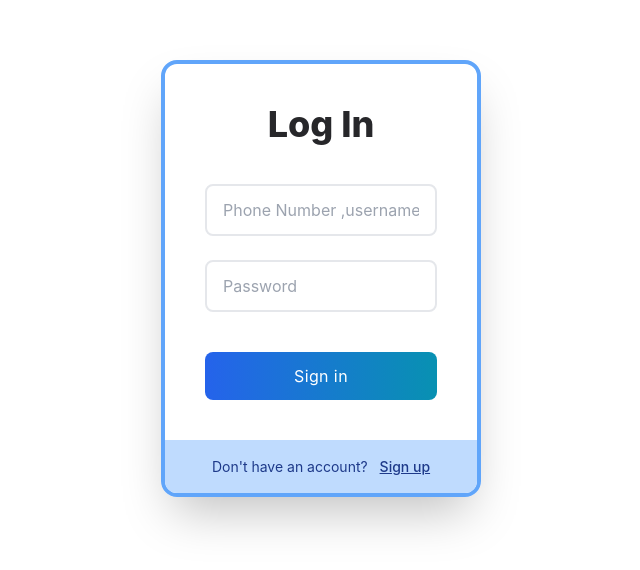
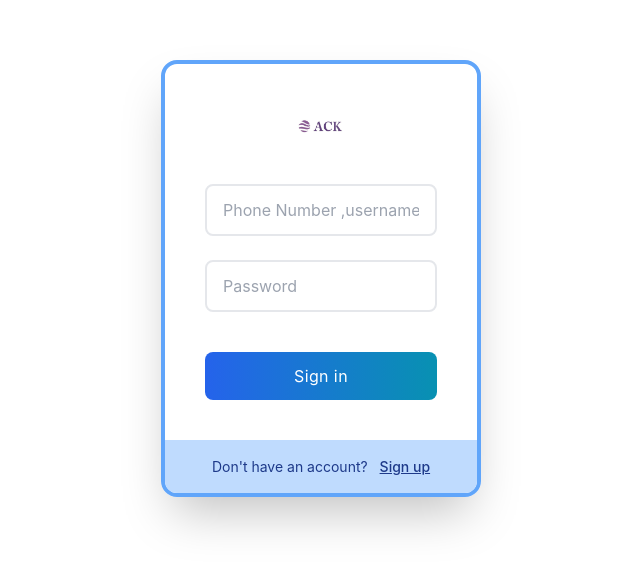
Before and after one commit to FaizanKhan2002/ACK, a plain HTML site: page SignIn.html in a window 1280 px wide. Shown: the part 122-692 px from the top of the page, without its empty margins (319-959 px from the left). Drawn offline with nearby package versions, Linux system fonts and the light colour scheme.

Commit message:
Add files via upload

```diff
--- a/SignIn.html
+++ b/SignIn.html
@@ -13,10 +13,12 @@
     <form
         class="dark:bg-zinc-900 w-80 shadow-2xl rounded-2xl overflow-hidden border-4 border-blue-400 dark:border-blue-800">
         <div class="px-8 py-10 md:px-10">
-            <h2 class="text-4xl font-extrabold text-center text-zinc-800 dark:text-white">
-                Log In</h2>
 
-            <div class="mt-10">
+            <div class="flex items-center justify-center">
+                <img src="Logo.jpeg" class='h-12 w-12 mb-5 rounded-full flex justify-center' alt="Logo" />
+            </div>
+
+            <div class="">
                 <div class="relative">
                     <label class="block mb-3 text-sm font-medium text-zinc-600 dark:text-zinc-200"></label>
                     <input placeholder="Phone Number ,username"
```
